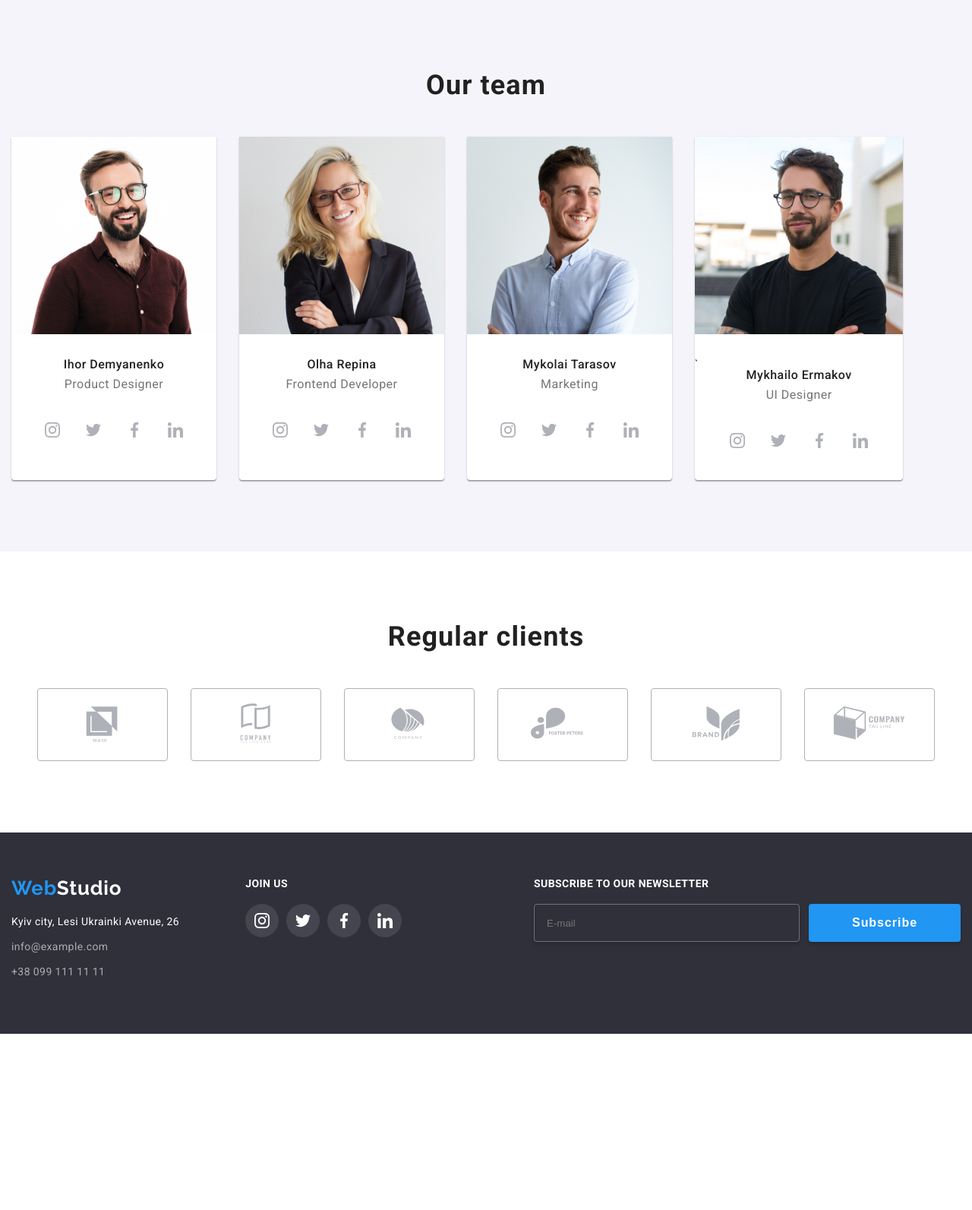
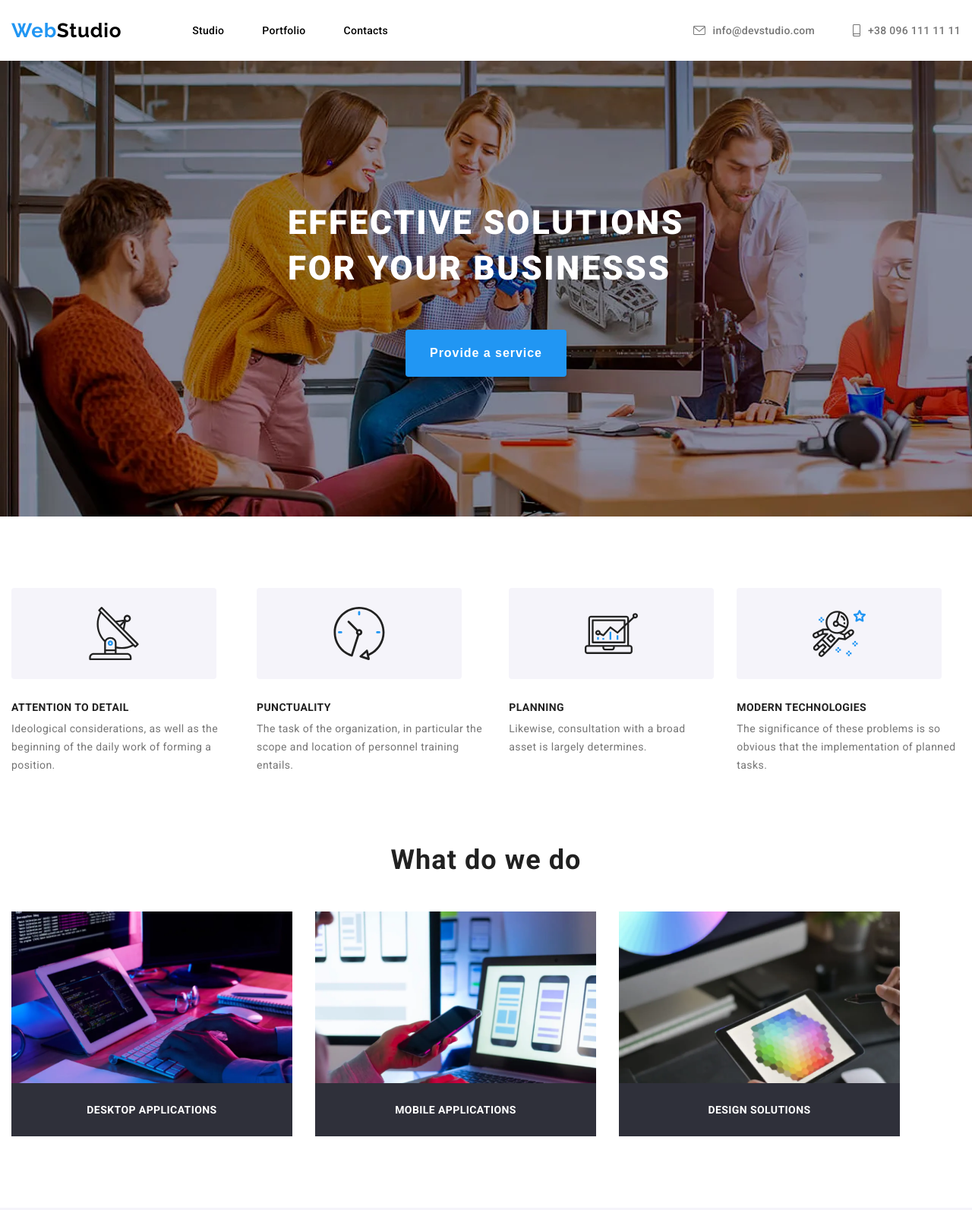
Before and after one commit to Djon806/web-studio, a plain HTML site: page index.html in a window 1280 px wide. Shown: the top 1593 px of the page at 76% size. Before the commit the page ends 1361 px from the top, so only its background shows below. Drawn offline with Linux system fonts and the light colour scheme.

Commit message:
uncomment html

```diff
--- a/index.html
+++ b/index.html
@@ -16,7 +16,7 @@
     <link rel="stylesheet" href="./css/modal.css" />
   </head>
   <body>
-    <!-- <header class="header">
+    <header class="header">
       <div class="container header-inner">
         <nav class="navigation">
           <a class="logo" href="/"
@@ -47,15 +47,15 @@
           </li>
         </ul>
       </div>
-    </header> -->
-    <!-- <section class="hero">
+    </header>
+    <section class="hero">
       <h1 class="hero-title">
         Effective solutions <br />
         for your businesss
       </h1>
       <button class="hero-button" type="button">Provide a service</button>
-    </section> -->
-    <!-- <section class="advantage">
+    </section>
+    <section class="advantage">
       <div class="container">
         <ul class="advantages">
           <li>
@@ -107,8 +107,8 @@
           </li>
         </ul>
       </div>
-    </section> -->
-    <!-- <section class="work">
+    </section>
+    <section class="work">
       <div class="container">
         <h2 class="work-title">What do we do</h2>
         <ul class="work-list">
@@ -148,7 +148,7 @@
           </li>
         </ul>
       </div>
-    </section> -->
+    </section>
     <section class="team">
       <div class="container">
         <h2 class="team-title">Our team</h2>
```
